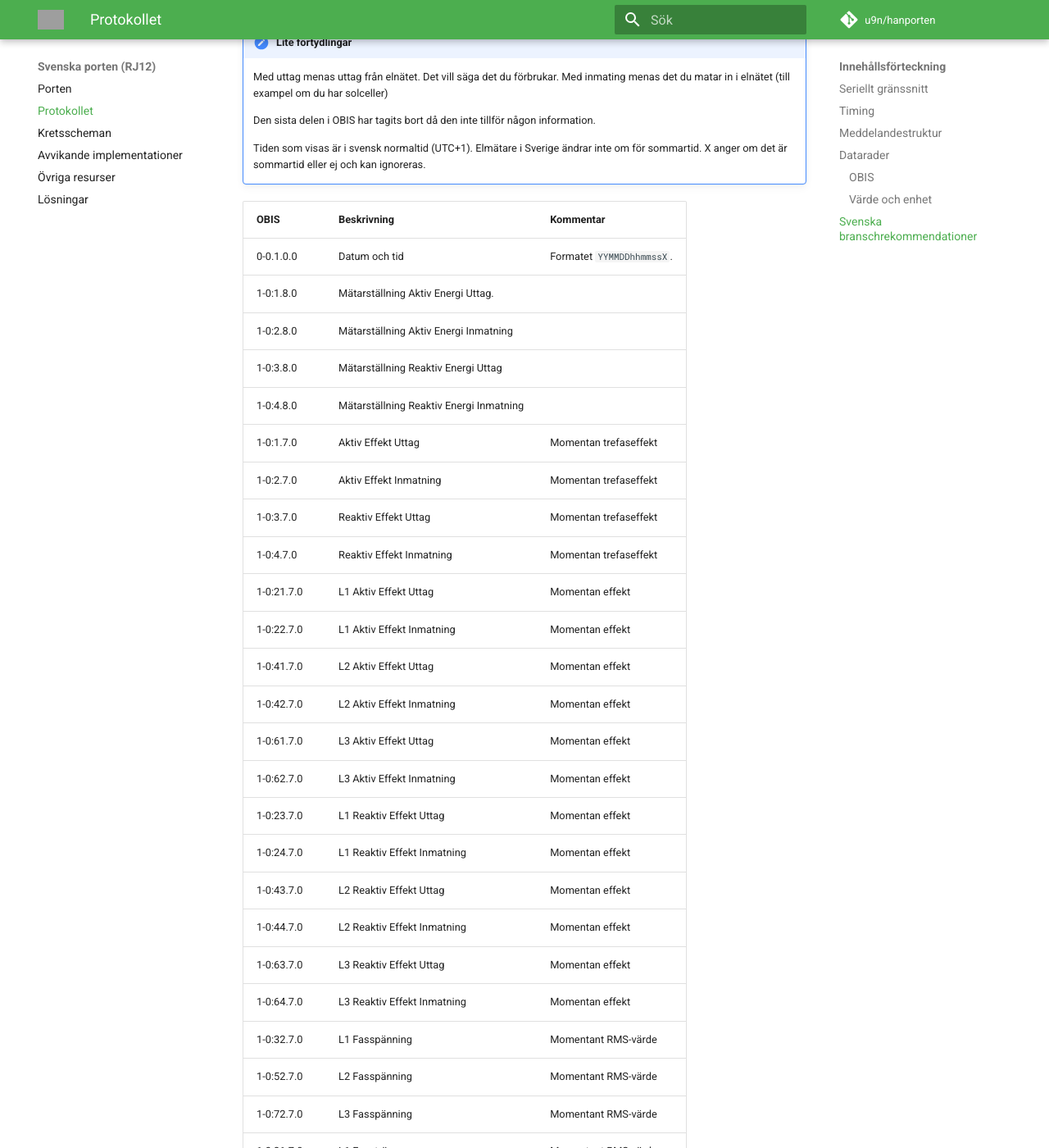
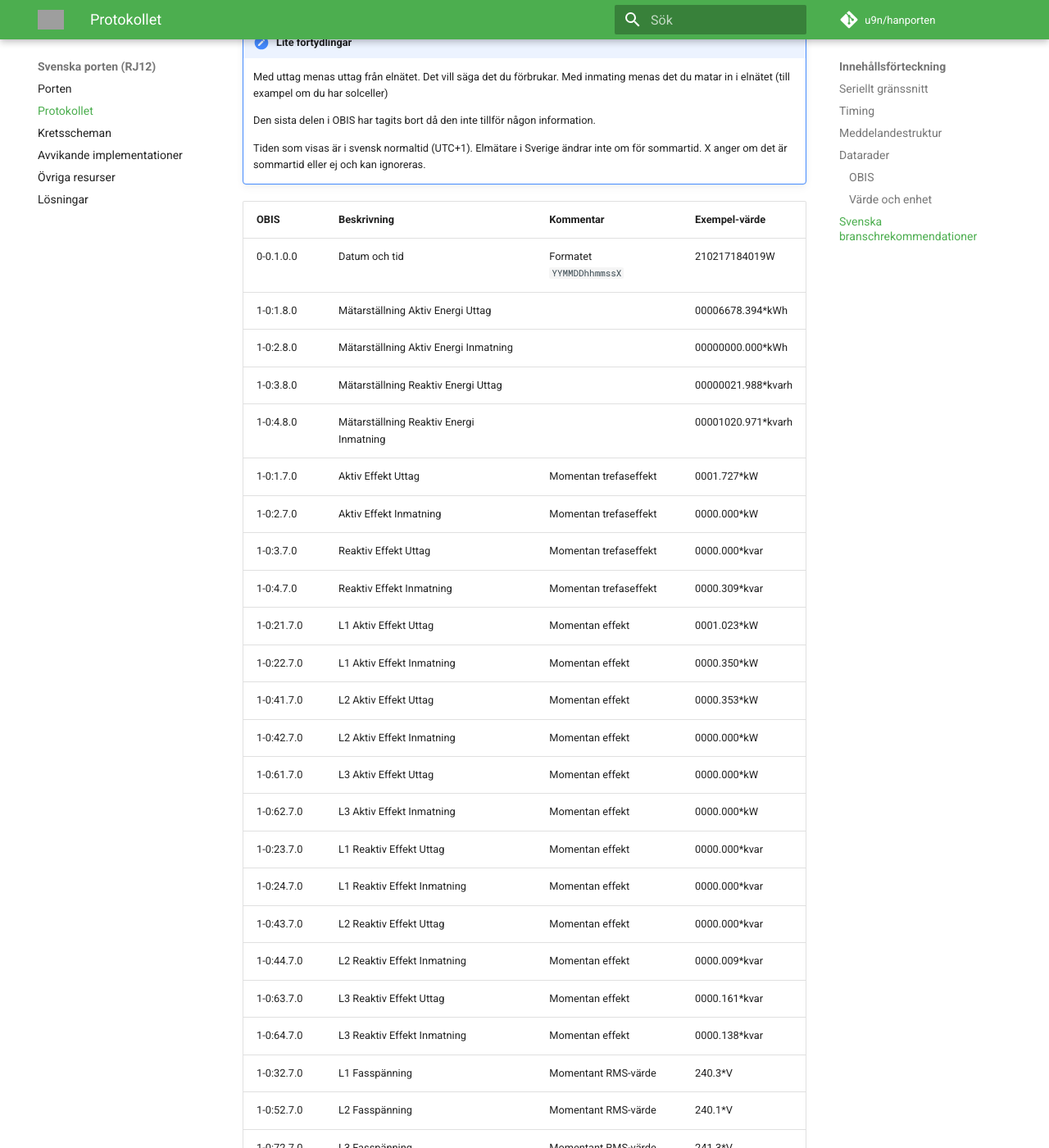
Before and after one commit to u9n/hanporten, an MkDocs documentation site: the page built from docs/svenska/protokollet.md, in a window 1280 px wide and 1400 px high, scrolled down 3610 px. Shown: the whole window at 82% size. Built offline with MkDocs 1.6.1 and Material for MkDocs 9.7.7, drawn with Linux system fonts in a browser that asks for light colours; comment, search, counter and statistics services are not loaded; some of the changed text lies outside the part shown; grey boxes are pictures that could not be loaded.

Commit message:
Add example values for Swedish data format (#31)

```diff
--- a/docs/svenska/protokollet.md
+++ b/docs/svenska/protokollet.md
@@ -177,32 +177,32 @@ om hur HAN-porten borde fungera och vilken data som bör publiceras på HAN-port
       Tiden som visas är i svensk normaltid (UTC+1). Elmätare i Sverige ändrar inte om
       för sommartid. X anger om det är sommartid eller ej och kan ignoreras.
 
-OBIS | Beskrivning | Kommentar
---- | --- | ---
-0-0.1.0.0 | Datum och tid | Formatet `YYMMDDhhmmssX`.
-1-0:1.8.0 | Mätarställning Aktiv Energi Uttag. |
-1-0:2.8.0 | Mätarställning Aktiv Energi Inmatning |
-1-0:3.8.0 | Mätarställning Reaktiv Energi Uttag |
-1-0:4.8.0 | Mätarställning Reaktiv Energi Inmatning |
-1-0:1.7.0 | Aktiv Effekt Uttag | Momentan trefaseffekt
-1-0:2.7.0 | Aktiv Effekt Inmatning | Momentan trefaseffekt
-1-0:3.7.0 | Reaktiv Effekt Uttag | Momentan trefaseffekt
-1-0:4.7.0 | Reaktiv Effekt Inmatning | Momentan trefaseffekt
-1-0:21.7.0 | L1 Aktiv Effekt Uttag | Momentan effekt
-1-0:22.7.0 | L1 Aktiv Effekt Inmatning | Momentan effekt
-1-0:41.7.0 | L2 Aktiv Effekt Uttag | Momentan effekt
-1-0:42.7.0 | L2 Aktiv Effekt Inmatning | Momentan effekt
-1-0:61.7.0 | L3 Aktiv Effekt Uttag | Momentan effekt
-1-0:62.7.0 | L3 Aktiv Effekt Inmatning | Momentan effekt
-1-0:23.7.0 | L1 Reaktiv Effekt Uttag | Momentan effekt
-1-0:24.7.0 | L1 Reaktiv Effekt Inmatning | Momentan effekt
-1-0:43.7.0 | L2 Reaktiv Effekt Uttag | Momentan effekt
-1-0:44.7.0 | L2 Reaktiv Effekt Inmatning | Momentan effekt
-1-0:63.7.0 | L3 Reaktiv Effekt Uttag | Momentan effekt
-1-0:64.7.0 | L3 Reaktiv Effekt Inmatning | Momentan effekt
-1-0:32.7.0 | L1 Fasspänning | Momentant RMS-värde
-1-0:52.7.0 | L2 Fasspänning | Momentant RMS-värde
-1-0:72.7.0 | L3 Fasspänning | Momentant RMS-värde
-1-0:31.7.0 | L1 Fasström | Momentant RMS-värde
-1-0:51.7.0 | L2 Fasström | Momentant RMS-värde
-1-0:71.7.0 | L3 Fasström | Momentant RMS-värde
+OBIS | Beskrivning | Kommentar | Exempel-värde
+--- | --- | --- | ---
+0-0.1.0.0 | Datum och tid | Formatet `YYMMDDhhmmssX` | 210217184019W
+1-0:1.8.0 | Mätarställning Aktiv Energi Uttag |  | 00006678.394\*kWh
+1-0:2.8.0 | Mätarställning Aktiv Energi Inmatning | | 00000000.000\*kWh
+1-0:3.8.0 | Mätarställning Reaktiv Energi Uttag | | 00000021.988\*kvarh
+1-0:4.8.0 | Mätarställning Reaktiv Energi Inmatning | | 00001020.971\*kvarh
+1-0:1.7.0 | Aktiv Effekt Uttag | Momentan trefaseffekt | 0001.727\*kW
+1-0:2.7.0 | Aktiv Effekt Inmatning | Momentan trefaseffekt | 0000.000\*kW
+1-0:3.7.0 | Reaktiv Effekt Uttag | Momentan trefaseffekt | 0000.000\*kvar
+1-0:4.7.0 | Reaktiv Effekt Inmatning | Momentan trefaseffekt | 0000.309\*kvar
+1-0:21.7.0 | L1 Aktiv Effekt Uttag | Momentan effekt | 0001.023\*kW
+1-0:22.7.0 | L1 Aktiv Effekt Inmatning | Momentan effekt | 0000.350\*kW
+1-0:41.7.0 | L2 Aktiv Effekt Uttag | Momentan effekt | 0000.353\*kW
+1-0:42.7.0 | L2 Aktiv Effekt Inmatning | Momentan effekt | 0000.000\*kW
+1-0:61.7.0 | L3 Aktiv Effekt Uttag | Momentan effekt | 0000.000\*kW
+1-0:62.7.0 | L3 Aktiv Effekt Inmatning | Momentan effekt | 0000.000\*kW
+1-0:23.7.0 | L1 Reaktiv Effekt Uttag | Momentan effekt | 0000.000\*kvar
+1-0:24.7.0 | L1 Reaktiv Effekt Inmatning | Momentan effekt | 0000.000\*kvar
+1-0:43.7.0 | L2 Reaktiv Effekt Uttag | Momentan effekt | 0000.000\*kvar
+1-0:44.7.0 | L2 Reaktiv Effekt Inmatning | Momentan effekt | 0000.009\*kvar
+1-0:63.7.0 | L3 Reaktiv Effekt Uttag | Momentan effekt | 0000.161\*kvar
+1-0:64.7.0 | L3 Reaktiv Effekt Inmatning | Momentan effekt | 0000.138\*kvar
+1-0:32.7.0 | L1 Fasspänning | Momentant RMS-värde | 240.3\*V
+1-0:52.7.0 | L2 Fasspänning | Momentant RMS-värde | 240.1\*V
+1-0:72.7.0 | L3 Fasspänning | Momentant RMS-värde | 241.3\*V
+1-0:31.7.0 | L1 Fasström | Momentant RMS-värde | 004.2\*A
+1-0:51.7.0 | L2 Fasström | Momentant RMS-värde | 001.6\*A
+1-0:71.7.0 | L3 Fasström | Momentant RMS-värde | 001.7\*A
```
